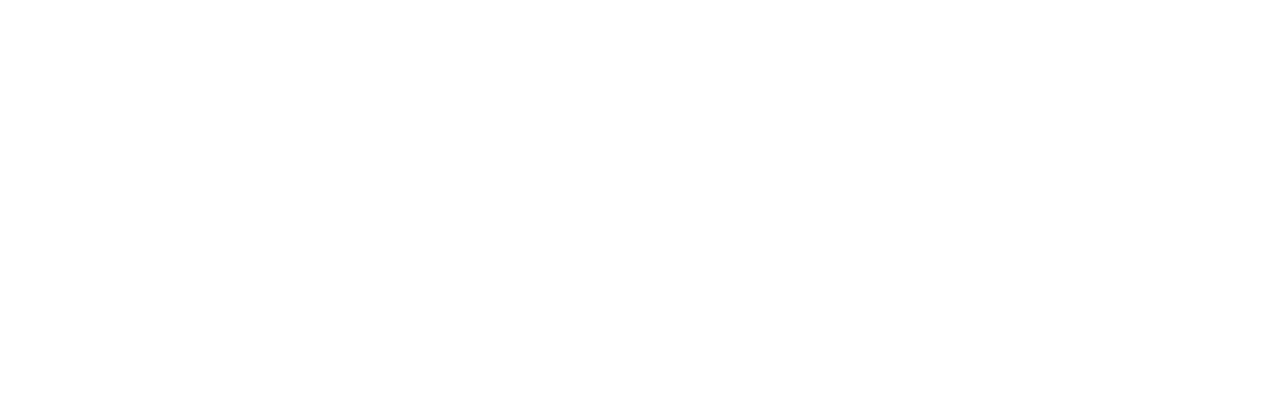
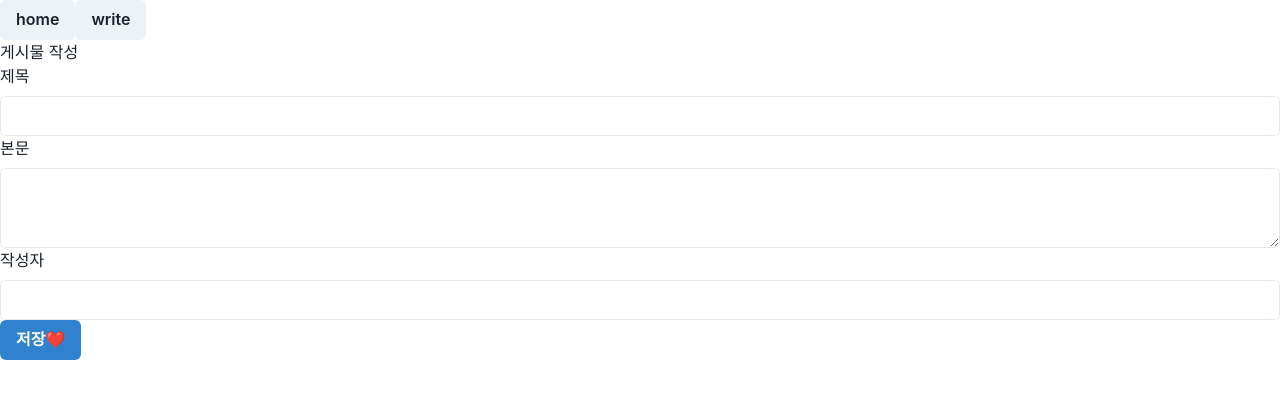
Before and after one commit to som42/prj1-fe2023119, a React (Create React App) app: page /write in a window 1280 px wide. Shown: the top 398 px of the page. Built offline with nearby package versions, Linux system fonts and the light colour scheme.

Commit message:
글 작성 후 버튼 클릭시 서버로 post 요청 전송

```diff
--- a/src/App.js
+++ b/src/App.js
@@ -1,9 +1,27 @@
-import React from 'react';
+import React from "react";
+import {
+  createBrowserRouter,
+  createRoutesFromElements,
+  Route,
+  RouterProvider,
+} from "react-router-dom";
+import { HomeLayout } from "./layout/HomeLayout";
+import { BoardList } from "./page/BoardList";
+import { BoardWrite } from "./page/BoardWrite";
+
+const routes = createBrowserRouter(
+  // 전체 화면의 틀
+  createRoutesFromElements(
+    <Route path="/" element={<HomeLayout />}>
+      {/*페이지가 변경될때 보이는 컴포넌트 */}
+      <Route index element={<BoardList />} />
+      <Route path="write" element={<BoardWrite />} />
+    </Route>,
+  ),
+);
 
 function App(props) {
-  return (
-    <div></div>
-  );
+  return <RouterProvider router={routes} />;
 }
 
 export default App;
--- /dev/null
+++ b/src/component/NavBar.js
@@ -0,0 +1,12 @@
+import { Flex, Button } from "@chakra-ui/react";
+import { useNavigate } from "react-router-dom";
+
+export function NavBar() {
+  const navigate = useNavigate();
+  return (
+    <Flex>
+      <Button onClick={() => navigate("/")}>home</Button>
+      <Button onClick={() => navigate("/write")}>write</Button>
+    </Flex>
+  );
+}
--- a/src/index.js
+++ b/src/index.js
@@ -1,10 +1,13 @@
-import React from 'react';
-import ReactDOM from 'react-dom/client';
-import App from './App';
+import React from "react";
+import ReactDOM from "react-dom/client";
+import App from "./App";
+import { ChakraProvider } from "@chakra-ui/react";
 
-const root = ReactDOM.createRoot(document.getElementById('root'));
+const root = ReactDOM.createRoot(document.getElementById("root"));
 root.render(
   <React.StrictMode>
-    <App />
-  </React.StrictMode>
+    <ChakraProvider>
+      <App />
+    </ChakraProvider>
+  </React.StrictMode>,
 );
--- a/src/layout/HomeLayout.js
+++ b/src/layout/HomeLayout.js
@@ -0,0 +1,12 @@
+import { Box } from "@chakra-ui/react";
+import { Outlet } from "react-router-dom";
+import { NavBar } from "../component/NavBar";
+
+export function HomeLayout() {
+  return (
+    <Box>
+      <NavBar />
+      <Outlet />
+    </Box>
+  );
+}
--- a/src/page/BoardWrite.js
+++ b/src/page/BoardWrite.js
@@ -1,7 +1,57 @@
+import {
+  Box,
+  Button,
+  FormControl,
+  FormLabel,
+  Input,
+  Textarea,
+} from "@chakra-ui/react";
+import { useState } from "react";
+import axios from "axios";
+
 export function BoardWrite() {
+  const [title, setTitle] = useState("");
+  const [content, setContent] = useState("");
+  const [writer, setWriter] = useState("");
+
+  function handleSubmit() {
+    axios
+      .post("/api/board/add", {
+        title,
+        content,
+        writer,
+      })
+      .then(() => console.log("잘됨"))
+      .catch(() => console.log("안됨"))
+      .finally(() => console.log("끝"));
+  }
+
   return (
-    <div>
+    <Box>
       <h1>게시물 작성</h1>
-    </div>
+      <Box>
+        <FormControl>
+          <FormLabel>제목</FormLabel>
+          <Input value={title} onChange={(e) => setTitle(e.target.value)} />
+        </FormControl>
+        <FormControl>
+          <FormLabel>본문</FormLabel>
+          <Textarea
+            value={content}
+            onChange={(e) => setContent(e.target.value)}
+          ></Textarea>
+        </FormControl>
+        <FormControl>
+          <FormLabel>작성자</FormLabel>
+          <Input
+            value={writer}
+            onChange={(e) => setWriter(e.target.value)}
+          ></Input>
+        </FormControl>
+        <Button onClick={handleSubmit} colorScheme="blue">
+          저장❤️
+        </Button>
+      </Box>
+    </Box>
   );
 }
```
